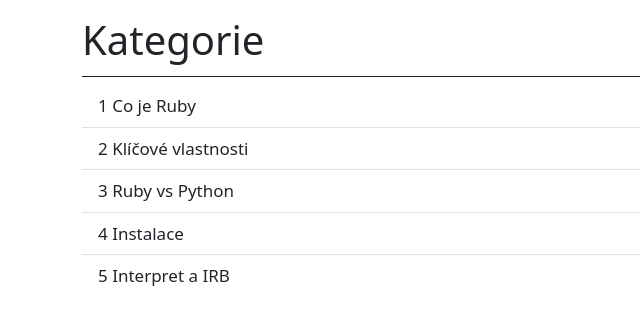
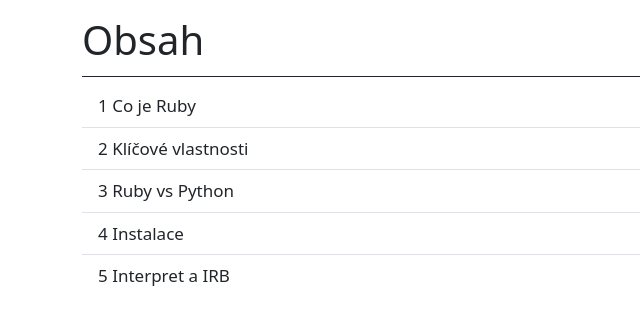
Before and after one commit to filipvrba/learn-ruby, a website built with Vite: page index.html in a window 1280 px wide. Shown: the whole page, without its empty margins (0-640 px from the left). Built offline with nearby package versions, Linux system fonts and the light colour scheme.

Commit message:
add icon

```diff
--- a/index.html
+++ b/index.html
@@ -2,10 +2,10 @@
 <html lang="en">
   <head>
     <meta charset="UTF-8" />
-    <link rel="icon" type="image/svg+xml" href="/vite.svg" />
+    <link rel="icon" type="image/svg+xml" href="/favicon.ico" />
     <meta name="viewport" content="width=device-width, initial-scale=1.0" />
     <link rel="stylesheet" href="https://cdnjs.cloudflare.com/ajax/libs/font-awesome/4.7.0/css/font-awesome.min.css">
-    <title>Vite App</title>
+    <title>Learn Ruby</title>
   </head>
   <body>
     <div id="app"></div>
--- a/src/json/routes.json
+++ b/src/json/routes.json
@@ -6,8 +6,8 @@
       "priority": 0
     },
     {
-      "title": "Kategorie",
-      "endpoint": "kategorie",
+      "title": "Obsah",
+      "endpoint": "obsah",
       "priority": 10
     },
     {
```
Also changed, not shown: public/favicon.ico (added), public/html/obsah.html (renamed from public/html/kategorie.html).
